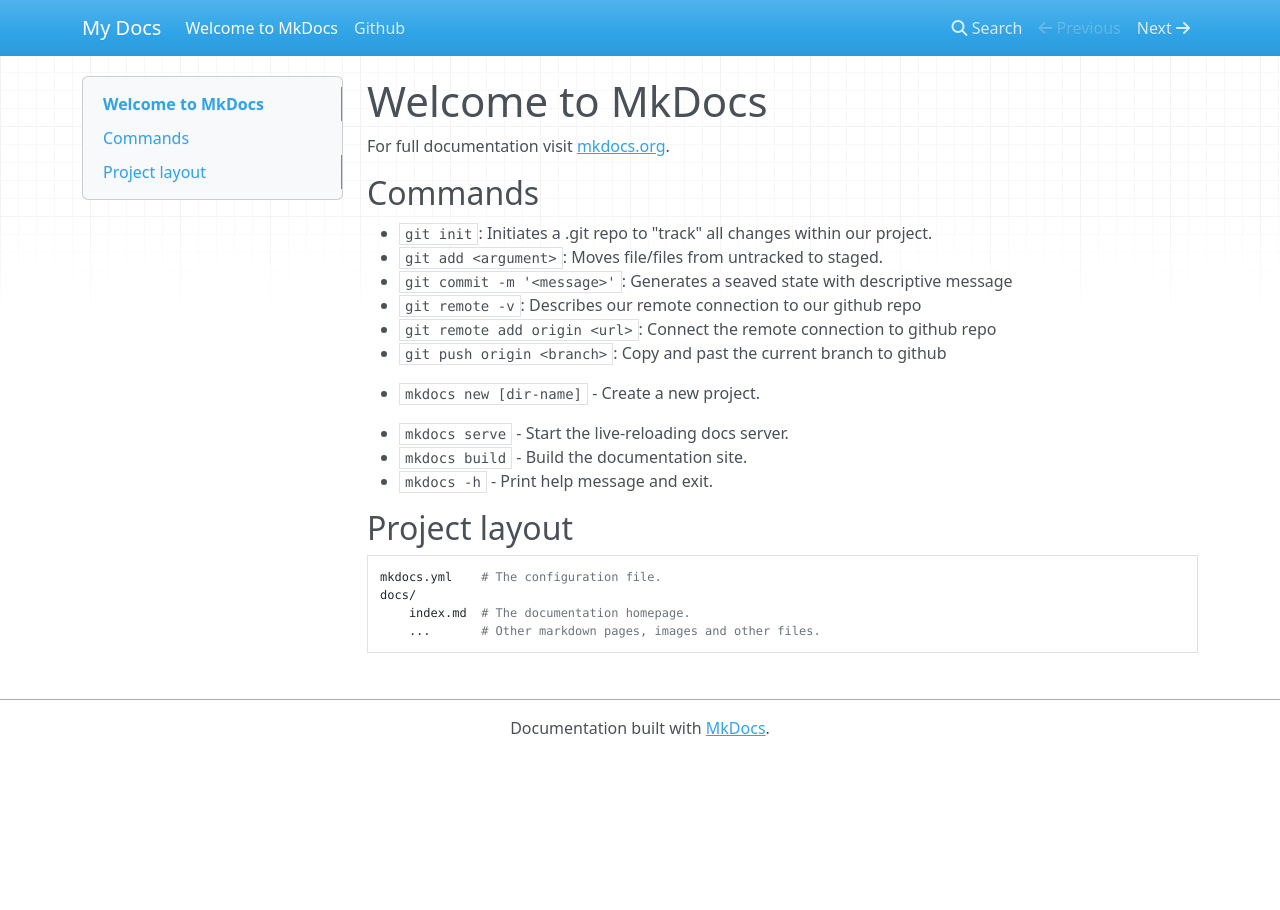
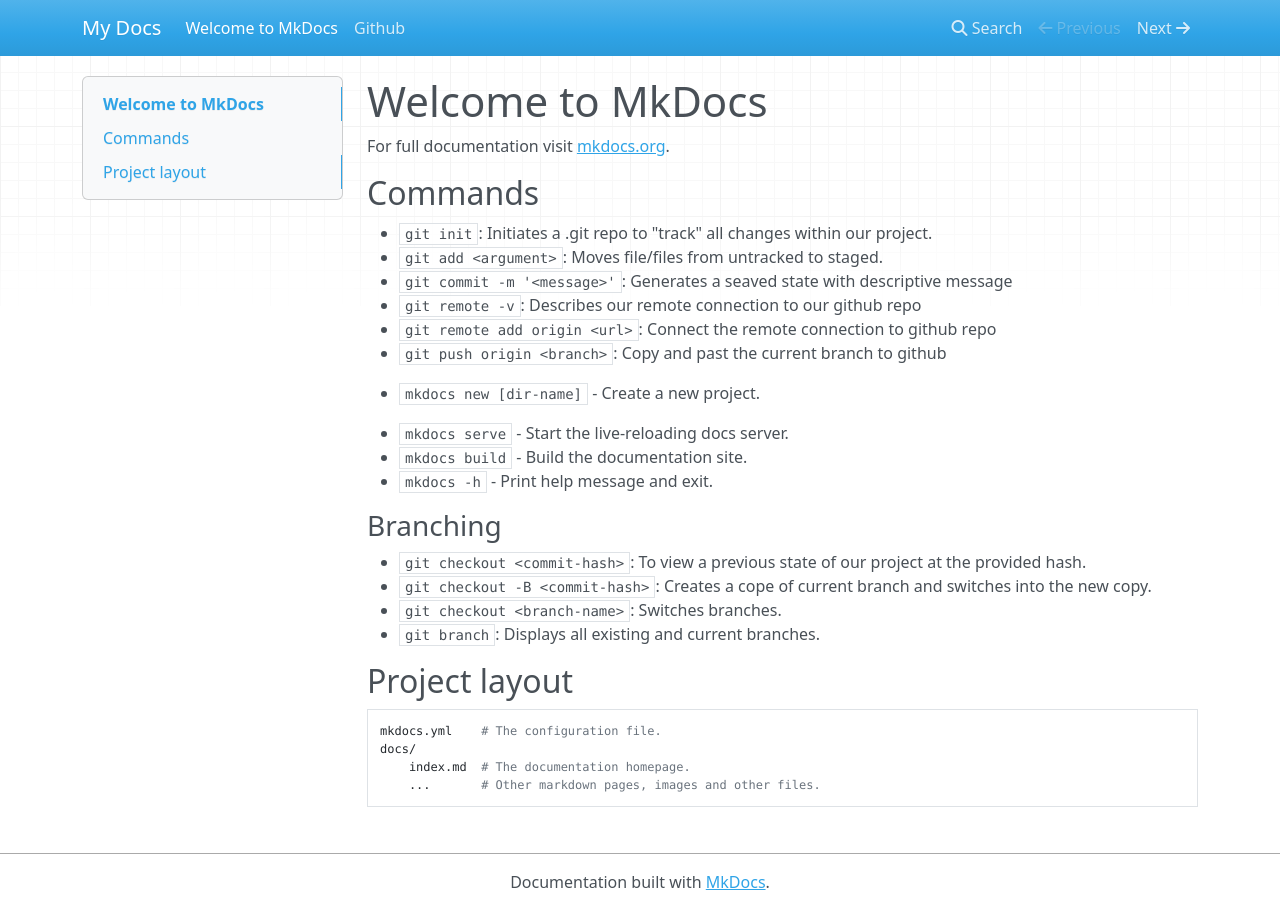
Before and after one commit to Albertg89/getting-git, an MkDocs documentation site: the page built from docs/index.md, in a window 1280 px wide. Built offline with MkDocs 1.6.1, drawn with Linux system fonts in a browser that asks for light colours; nearby versions of some CDN libraries.

Commit message:
Finalizing git commands

```diff
--- a/docs/index.md
+++ b/docs/index.md
@@ -16,6 +16,13 @@ For full documentation visit [mkdocs.org](https://www.mkdocs.org).
 * `mkdocs build` - Build the documentation site.
 * `mkdocs -h` - Print help message and exit.
 
+### Branching
+- `git checkout <commit-hash>`: To view a previous state of our project at the provided hash.
+- `git checkout -B <commit-hash>`: Creates a cope of current branch and switches into the new copy.
+- `git checkout <branch-name>`: Switches branches.
+- `git branch`: Displays all existing and current branches.
+
+
 ## Project layout
 
     mkdocs.yml    # The configuration file.
```
